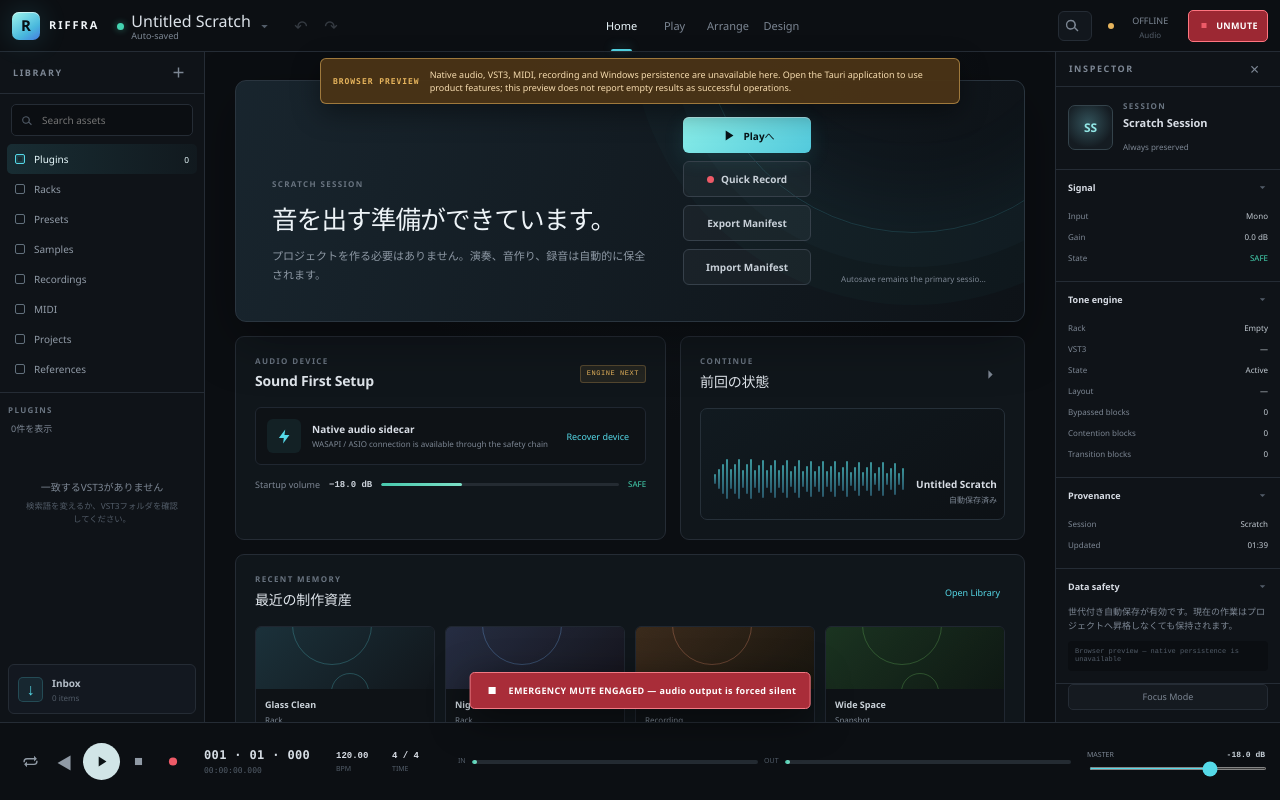
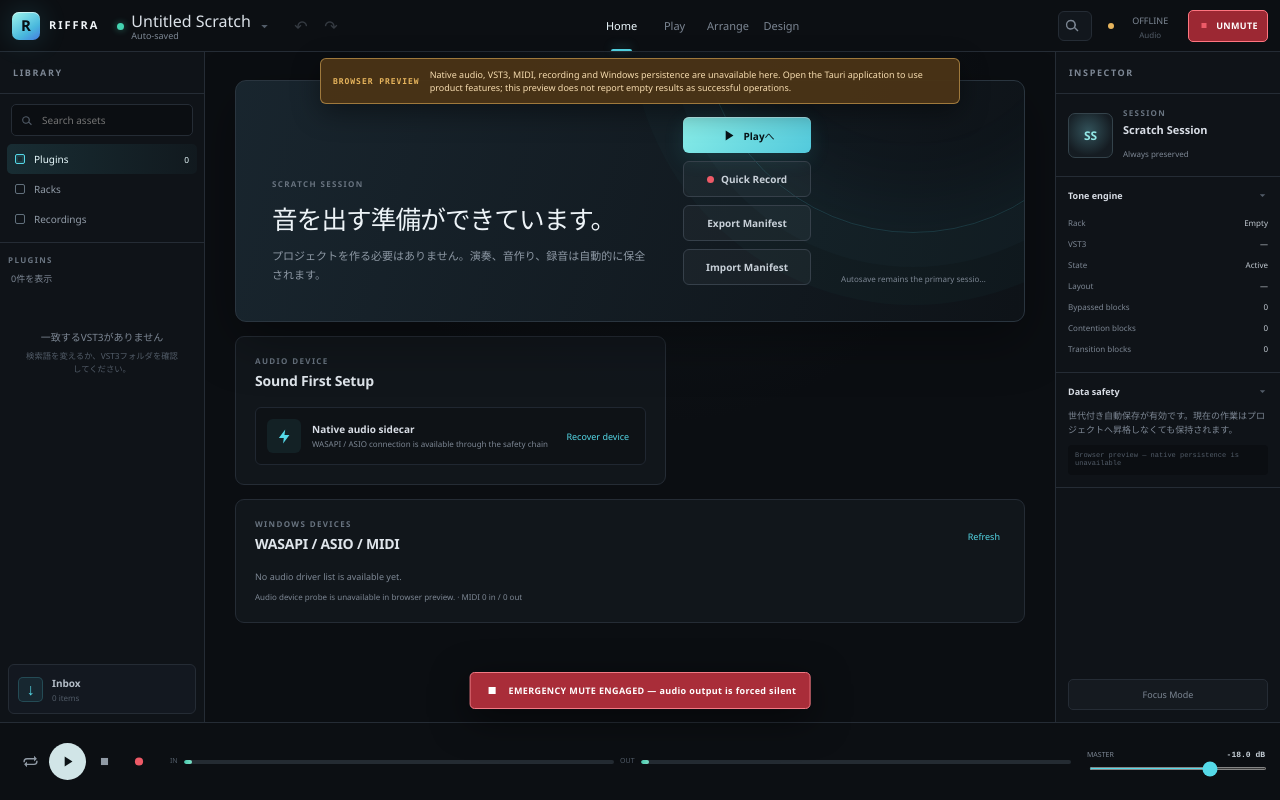
Before and after one commit to endo-ly/riffra, a React (Vite) app: page / in a window 1280 px wide. Built offline with nearby package versions, Linux system fonts and the light colour scheme.

Commit message:
refactor(ui): remove unused CaptureSettings and decorative panel chrome

```diff
--- a/src/App.tsx
+++ b/src/App.tsx
@@ -6,7 +6,6 @@ import { workspaces } from '@/constants';
 import { isOutputMuted } from '@/lib/audio-safety';
 import {
   AudioDriverPicker,
-  CaptureSettings,
   Icon,
   WorkspaceHome,
   AudioDevices,
@@ -274,13 +273,11 @@ export default function App({ api = defaultNativeApi }: { api?: NativeApi } = {}
                 )
               }
             />
-            <CaptureSettings session={session} setSession={setSession} api={nativeApi} />
           </div>
         )}
         {session.workspace === 'play' && (
           <WorkspacePlay
             session={session}
-            audio={audio}
             missingPluginPaths={missingPluginPaths}
             onTogglePluginBypass={(bypassed) => void togglePluginBypass(bypassed)}
             onClearPlugin={() => void clearPluginFromRack()}
@@ -397,7 +394,6 @@ export default function App({ api = defaultNativeApi }: { api?: NativeApi } = {}
       </section>
 
       <InspectorPanel
-        session={session}
         audio={audio}
         boot={boot}
         focusMode={focusMode}
--- a/src/components/design/WorkspaceSeparate.tsx
+++ b/src/components/design/WorkspaceSeparate.tsx
@@ -28,7 +28,6 @@ export function WorkspaceSeparate({
           <span className="eyebrow">SEPARATE WORKSPACE</span>
           <h1>Preserve the source, derive channel assets</h1>
         </div>
-        <span className="status-tag">CHANNEL SPLIT FALLBACK</span>
       </section>
       <section className="section-card separate-card">
         <header>
--- a/src/components/home/WorkspaceHome.tsx
+++ b/src/components/home/WorkspaceHome.tsx
@@ -1,5 +1,5 @@
 import type { BootstrapState, Workspace } from '@/lib/domain';
-import { Icon, Meter } from '../shared/ui';
+import { Icon } from '../shared/ui';
 
 export function WorkspaceHome({
   state,
@@ -91,7 +91,6 @@ export function WorkspaceHome({
             <span className="eyebrow">AUDIO DEVICE</span>
             <h2>Sound First Setup</h2>
           </div>
-          <span className="status-tag warning">ENGINE NEXT</span>
         </header>
         <div className="device-row">
           <div className="device-icon">
@@ -109,56 +108,6 @@ export function WorkspaceHome({
             {state.safeMode ? 'Safe Mode' : 'Recover device'}
           </button>
         </div>
-        <div className="safety-row">
-          <span>Startup volume</span>
-          <strong>−18.0 dB</strong>
-          <Meter value={34} />
-          <span className="safe-label">SAFE</span>
-        </div>
-      </section>
-
-      <section className="section-card continue-card">
-        <header>
-          <div>
-            <span className="eyebrow">CONTINUE</span>
-            <h2>前回の状態</h2>
-          </div>
-          <button className="icon-button">
-            <Icon name="chevron" />
-          </button>
-        </header>
-        <div className="continue-visual">
-          <div className="wave-lines">
-            {Array.from({ length: 48 }, (_, i) => (
-              <i key={i} style={{ height: `${18 + ((i * 19) % 58)}%` }} />
-            ))}
-          </div>
-          <div>
-            <strong>{state.session.projectName ?? 'Untitled Scratch'}</strong>
-            <small>{state.recoveredFromGeneration ? 'Recovery世代から復元' : '自動保存済み'}</small>
-          </div>
-        </div>
-      </section>
-
-      <section className="section-card recent-card">
-        <header>
-          <div>
-            <span className="eyebrow">RECENT MEMORY</span>
-            <h2>最近の制作資産</h2>
-          </div>
-          <button className="text-button">Open Library</button>
-        </header>
-        <div className="asset-strip">
-          {['Glass Clean', 'Night Practice', 'Raw DI 07', 'Wide Space'].map((name, i) => (
-            <button className="asset-tile" key={name}>
-              <span className={`asset-art art-${i}`}>
-                <i />
-              </span>
-              <strong>{name}</strong>
-              <small>{i < 2 ? 'Rack' : i === 2 ? 'Recording' : 'Snapshot'}</small>
-            </button>
-          ))}
-        </div>
       </section>
     </>
   );
--- a/src/components/index.ts
+++ b/src/components/index.ts
@@ -12,7 +12,6 @@ export { AudioDevices } from './home/AudioDevices';
 export { AudioDriverPicker } from './home/AudioDriverPicker';
 
 export { WorkspacePlay } from './play/WorkspacePlay';
-export { CaptureSettings } from './play/CaptureSettings';
 export { MidiDevices } from './play/MidiDevices';
 export { MidiMonitor } from './play/MidiMonitor';
 
--- a/src/components/layout/InspectorPanel.tsx
+++ b/src/components/layout/InspectorPanel.tsx
@@ -1,9 +1,8 @@
-import type { AudioStatus, BootstrapState, CreativeSession } from '@/lib/domain';
+import type { AudioStatus, BootstrapState } from '@/lib/domain';
 import { Icon } from '../shared/ui';
 import styles from './InspectorPanel.module.css';
 
 interface InspectorPanelProps {
-  session: CreativeSession;
   audio: AudioStatus;
   boot: BootstrapState;
   focusMode: boolean;
@@ -13,20 +12,11 @@ interface InspectorPanelProps {
 }
 
 export function InspectorPanel(props: InspectorPanelProps) {
-  const {
-    session,
-    audio,
-    boot,
-    focusMode,
-    setFocusMode,
-    selectedPluginName,
-    selectedPluginVendor,
-  } = props;
+  const { audio, boot, focusMode, setFocusMode, selectedPluginName, selectedPluginVendor } = props;
   return (
     <aside className="inspector-panel">
       <div className="panel-heading">
         <span>INSPECTOR</span>
-        <button onClick={() => setFocusMode(true)}>×</button>
       </div>
       <div className={styles.inspectorIdentity}>
         <span className={styles.inspectorArt}>
@@ -38,26 +28,6 @@ export function InspectorPanel(props: InspectorPanelProps) {
           <small>{selectedPluginVendor ?? 'Always preserved'}</small>
         </div>
       </div>
-      <section>
-        <header>
-          <strong>Signal</strong>
-          <Icon name="chevron" />
-        </header>
-        <dl>
-          <div>
-            <dt>Input</dt>
-            <dd>Mono</dd>
-          </div>
-          <div>
-            <dt>Gain</dt>
-            <dd>0.0 dB</dd>
-          </div>
-          <div>
-            <dt>State</dt>
-            <dd className="safe-label">Safe</dd>
-          </div>
-        </dl>
-      </section>
       <section>
         <header>
           <strong>Tone engine</strong>
@@ -102,27 +72,6 @@ export function InspectorPanel(props: InspectorPanelProps) {
       </section>
       <section>
         <header>
-          <strong>Provenance</strong>
-          <Icon name="chevron" />
-        </header>
-        <dl>
-          <div>
-            <dt>Session</dt>
-            <dd>Scratch</dd>
-          </div>
-          <div>
-            <dt>Updated</dt>
-            <dd>
-              {new Date(session.updatedAtMs).toLocaleTimeString('ja-JP', {
-                hour: '2-digit',
-                minute: '2-digit',
-              })}
-            </dd>
-          </div>
-        </dl>
-      </section>
-      <section>
-        <header>
           <strong>Data safety</strong>
           <Icon name="chevron" />
         </header>
--- a/src/components/layout/LibraryPanel.tsx
+++ b/src/components/layout/LibraryPanel.tsx
@@ -45,9 +45,6 @@ export function LibraryPanel({ library, rack, recordings, inbox }: LibraryPanelP
     <aside className="library-panel">
       <div className="panel-heading">
         <span>LIBRARY</span>
-        <button>
-          <Icon name="plus" />
-        </button>
       </div>
       <label className={styles.panelSearch}>
         <Icon name="search" />
--- a/src/components/layout/TransportBar.tsx
+++ b/src/components/layout/TransportBar.tsx
@@ -1,6 +1,5 @@
 import type { AudioStatus, CreativeSession } from '@/lib/domain';
 import clsx from 'clsx';
-import { DEFAULT_TEMPO_BPM } from '@/constants';
 import type { NativeApi } from '@/native/native-api';
 import { Icon, Meter } from '../shared/ui';
 import styles from './TransportBar.module.css';
@@ -53,7 +52,6 @@ export function TransportBar(props: TransportBarProps) {
         >
           <Icon name="loop" />
         </button>
-        <button aria-label="Previous position">◀</button>
         <button
           className={styles.playButton}
           aria-label={transportPlaying ? 'Stop playback' : 'Play'}
@@ -77,20 +75,6 @@ export function TransportBar(props: TransportBarProps) {
           }
         >
           <Icon name="record" />
-        </button>
-      </div>
-      <div className={styles.position}>
-        <strong>001 · 01 · 000</strong>
-        <small>00:00:00.000</small>
-      </div>
-      <div className={styles.tempo}>
-        <button>
-          <strong>{DEFAULT_TEMPO_BPM.toFixed(2)}</strong>
-          <small>BPM</small>
-        </button>
-        <button>
-          <strong>4 / 4</strong>
-          <small>TIME</small>
         </button>
       </div>
       <div className={styles.transportMeter}>
--- a/src/components/play/CaptureSettings.tsx
+++ /dev/null
@@ -1,45 +0,0 @@
-import type { CreativeSession } from '@/lib/domain';
-import type { NativeApi } from '@/native/native-api';
-
-export function CaptureSettings({
-  session,
-  setSession,
-  api,
-}: {
-  session: CreativeSession;
-  setSession: (value: CreativeSession) => void;
-  api: NativeApi;
-}) {
-  return (
-    <section className="section-card capture-settings">
-      <header>
-        <div>
-          <span className="eyebrow">CAPTURE</span>
-          <h2>Quick Record timing</h2>
-        </div>
-        <small>Stored with this Scratch Session</small>
-      </header>
-      <label>
-        <span>Visual count-in</span>
-        <select
-          value={session.settings.countInBeats}
-          onChange={(event) =>
-            void api
-              .updateSessionSettings({ countInBeats: Number(event.target.value) })
-              .then(setSession)
-          }
-        >
-          {[0, 1, 2, 3, 4, 8].map((beats) => (
-            <option value={beats} key={beats}>
-              {beats === 0 ? 'Off' : `${beats} beats`}
-            </option>
-          ))}
-        </select>
-      </label>
-      <p className="inspector-copy">
-        When enabled, recording starts after the countdown. Existing audio is never captured during
-        the count-in.
-      </p>
-    </section>
-  );
-}
--- a/src/constants.ts
+++ b/src/constants.ts
@@ -7,16 +7,7 @@ export const workspaces: { id: Workspace; label: string; key: string }[] = [
   { id: 'design', label: 'Design', key: '4' },
 ];
 
-export const librarySections = [
-  'Plugins',
-  'Racks',
-  'Presets',
-  'Samples',
-  'Recordings',
-  'MIDI',
-  'Projects',
-  'References',
-];
+export const librarySections = ['Plugins', 'Racks', 'Recordings'];
 
-export const DEFAULT_TEMPO_BPM = 120;
+const DEFAULT_TEMPO_BPM = 120;
 export const COUNT_IN_BEAT_MS = 60_000 / DEFAULT_TEMPO_BPM;
```
Also changed, not shown: 2 other files (tests, documents, lock files or other folders).
